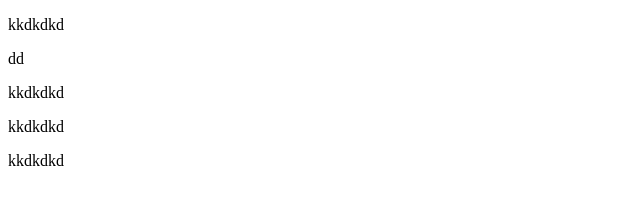
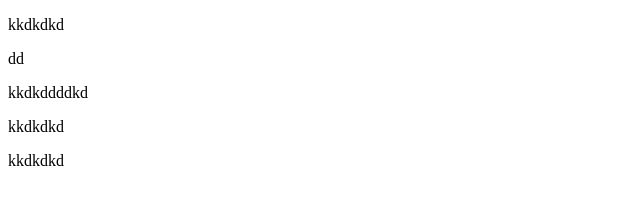
Before and after one commit to MakioShimomura/eslint_prettier_test, a website: page index.html in a window 1280 px wide. Shown: the full height of the page, 0-640 px from the left. Drawn offline with Linux system fonts and the light colour scheme.

Commit message:
html commit

```diff
--- a/index.html
+++ b/index.html
@@ -9,7 +9,7 @@
   <body>
     <p>kkdkdkd</p>
     dd
-    <p>kkdkdkd</p>
+    <p>kkdkddddkd</p>
     <p>kkdkdkd</p>
     <p>kkdkdkd</p>
     <span><p></p></span>
```
